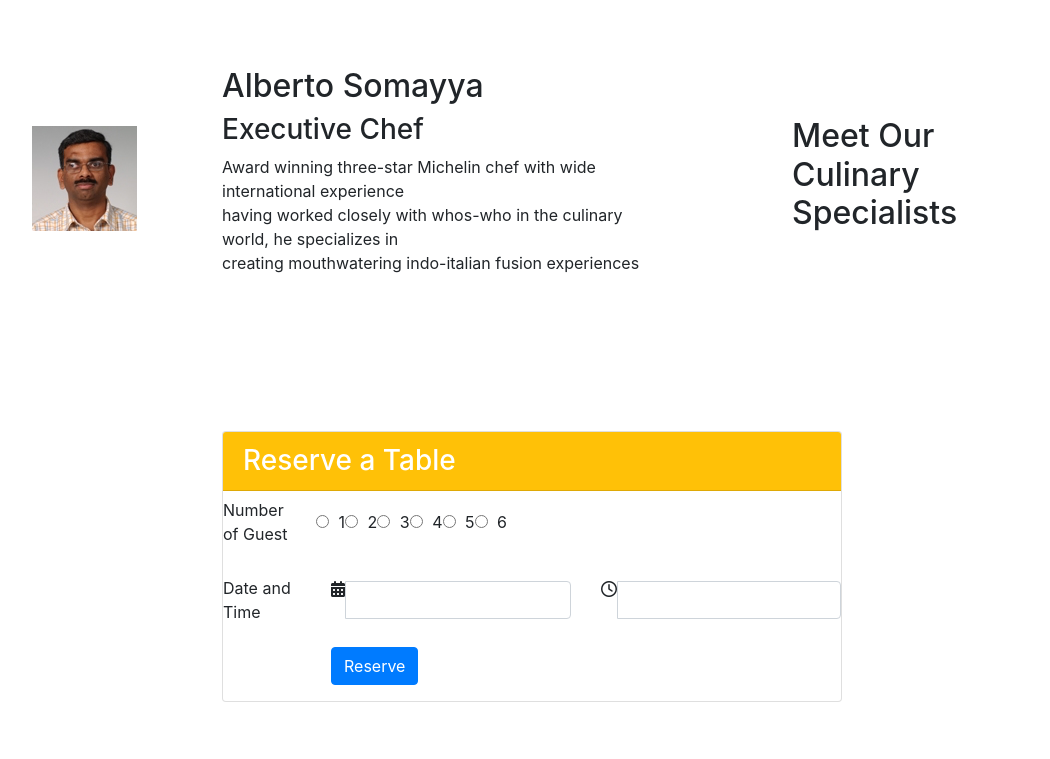
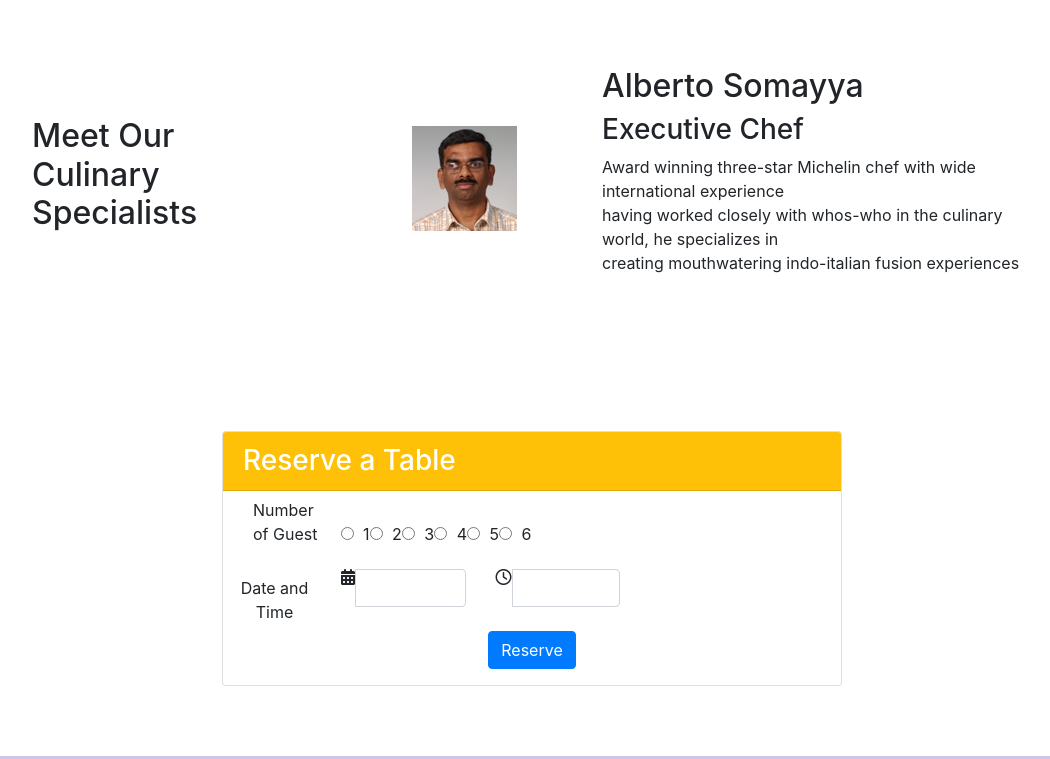
Before and after one commit to srijeetpatil/Coursera, a website: page index.html in a window 1280 px wide. Shown: the part 880-1639 px from the top of the page, without its empty margins (108-1158 px from the left). Drawn offline with nearby package versions, Linux system fonts and the light colour scheme.

Commit message:
change final

```diff
--- a/index.html
+++ b/index.html
@@ -74,6 +74,9 @@
             </div>
     	</div>
     	<div class="row">
+            <div class="col align-self-center">
+                <h2>Meet Our<br>Culinary<br>Specialists</h2>
+            </div>
             <div class="col-sm-2 align-self-center">
                 <img class="object" src="img/alberto.png" alt="Alberto Somayya">
             </div>
@@ -81,9 +84,6 @@
     			<h2>Alberto Somayya</h2>
     			<h3>Executive Chef</h3>
     			<p class="d-none d-sm-block">Award winning three-star Michelin chef with wide international experience<br>having worked closely with whos-who in the culinary world, he specializes in<br>creating mouthwatering indo-italian fusion experiences</p>
-    		</div>
-    		<div class="col align-self-center">
-    			<h2>Meet Our<br>Culinary<br>Specialists</h2>
     		</div>
     	</div>
 
@@ -93,9 +93,9 @@
                     <h3 class="card-header bg-warning text-white">Reserve a Table</h3>
                     <div class="card-block">
                         <form id="reservetable">
-                            <div class="form-group row align-items-center">
+                            <div class="form-group container align-items-center">
                                 <label class="col-12 col-sm-2 col-form-label">Number of Guest</label>
-                                <div class="form-check form-check-inline col-12 col-sm">
+                                <div class="form-check form-check-inline object">
                                     <label class="form-check-label">
                                         <input type="radio" class="form-check-input" id="numberofguest1" name="numberofguest" value="1"> 1
                                     </label>
@@ -116,15 +116,15 @@
                                     </label>
                                 </div>
                             </div>
-                            <div class="form-group row align-items-center">
+                            <div class="form-group row object">
                                 <label class="col-12 col-sm-2 col-form-label">Date and Time</label>
-                                <div class="col-12 col-sm-5">
+                                <div class="col-12 col-sm-3">
                                     <div class="input-group">
                                         <i class="input-group-addon fa fa-calendar" aria-hidden="true"></i>
                                         <input type="text" class="form-control" id="date" name="date">
                                     </div>
                                 </div>
-                                <div class="col-12 col-sm-5">
+                                <div class="col-12 col-sm-3">
                                     <div class="input-group">
                                         <i class="input-group-addon fa fa-clock-o" aria-hidden="true"></i>
                                         <input type="text" class="form-control" id="time" name="time">
@@ -132,7 +132,7 @@
                                 </div>
                             </div>
                             <div class="form-group row">
-                                <div class="offset-sm-2 col-md-10">
+                                <div class="offset-sm-2 col-md-10 object">
                                     <button type="submit" class="btn btn-primary">Reserve</button>
                                 </div>
                             </div>
--- a/styles.css
+++ b/styles.css
@@ -33,6 +33,10 @@
 .this{
 	padding-top:70px;
 }
+.object{
+		text-align: center;
+		margin: auto;
+	}
 
 
 @media (min-width: 320px) and (max-width: 480px) {
```
